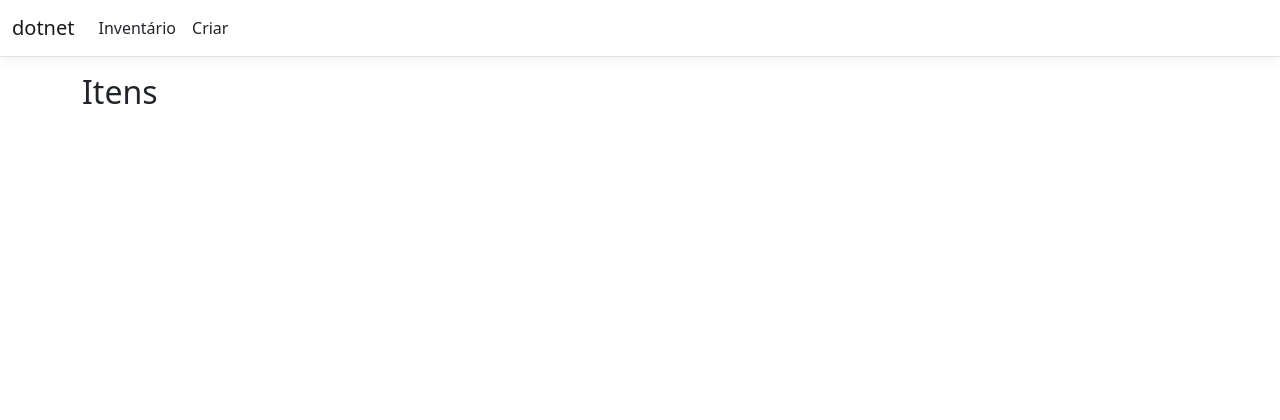
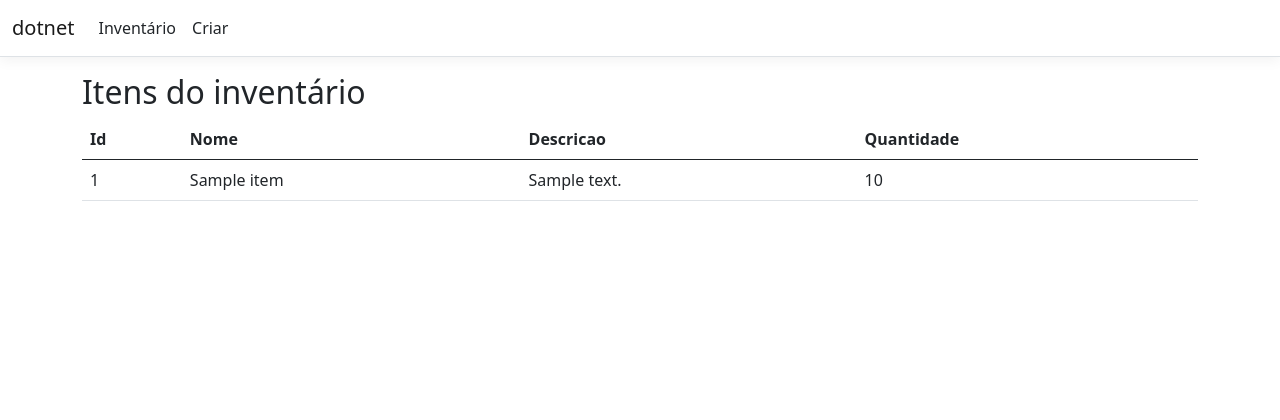
Before and after one commit to Drebirth/InventarioPessoal, an ASP.NET Core app: page /Item/Lista in a window 1280 px wide. Shown: the top 420 px of the page. Run offline with ASP.NET Core 8, Linux system fonts and the light colour scheme; tables that the repository leaves empty hold one stand-in row (values such as "Sample post"); style sheets or scripts are compiled from the project's sources.

Commit message:
adicao a logica na pagina lista e melhoria na entidade Item

```diff
--- a/Models/Item.cs
+++ b/Models/Item.cs
@@ -13,9 +13,9 @@ namespace dotnet.Models
 
         public Item(string nome, string descricao, int quantidade)
         {
-            Nome = nome;
-            Descricao = descricao;
-            Quantidade = quantidade;
+            _nome = nome;
+            _descricao = descricao;
+            _quantidade = quantidade;
         }
 
         public Item(){}
--- a/Views/Item/Lista.cshtml
+++ b/Views/Item/Lista.cshtml
@@ -4,4 +4,42 @@
         ViewData["Title"] = "Itens do Inventário";
     }
 
-    <h2>Itens</h2>
+    <h2>Itens do inventário</h2>
+
+    <table class="table">
+        <thead>
+            <tr>
+                <th>
+                    @Html.DisplayNameFor(model => model.Id)
+                </th>
+                <th>
+                    @Html.DisplayNameFor(model => model.Nome)
+                </th>
+                <th>
+                    @Html.DisplayNameFor(model => model.Descricao)
+                </th>
+                <th>
+                    @Html.DisplayNameFor(model => model.Quantidade)
+                </th>
+            </tr>
+        </thead>
+        <tbody>
+            @foreach(var item in Model)
+            {
+                <tr>
+                    <td>
+                        @Html.DisplayFor(model => item.Id)
+                    </td>
+                    <td>
+                        @Html.DisplayFor(model => item.Nome)
+                    </td>
+                    <td>
+                        @Html.DisplayFor(model => item.Descricao)
+                    </td>
+                    <td>
+                        @Html.DisplayFor(model => item.Quantidade)
+                    </td>
+                </tr>
+            }
+        </tbody>
+    </table>
```
Also changed, not shown: 12 other files.
